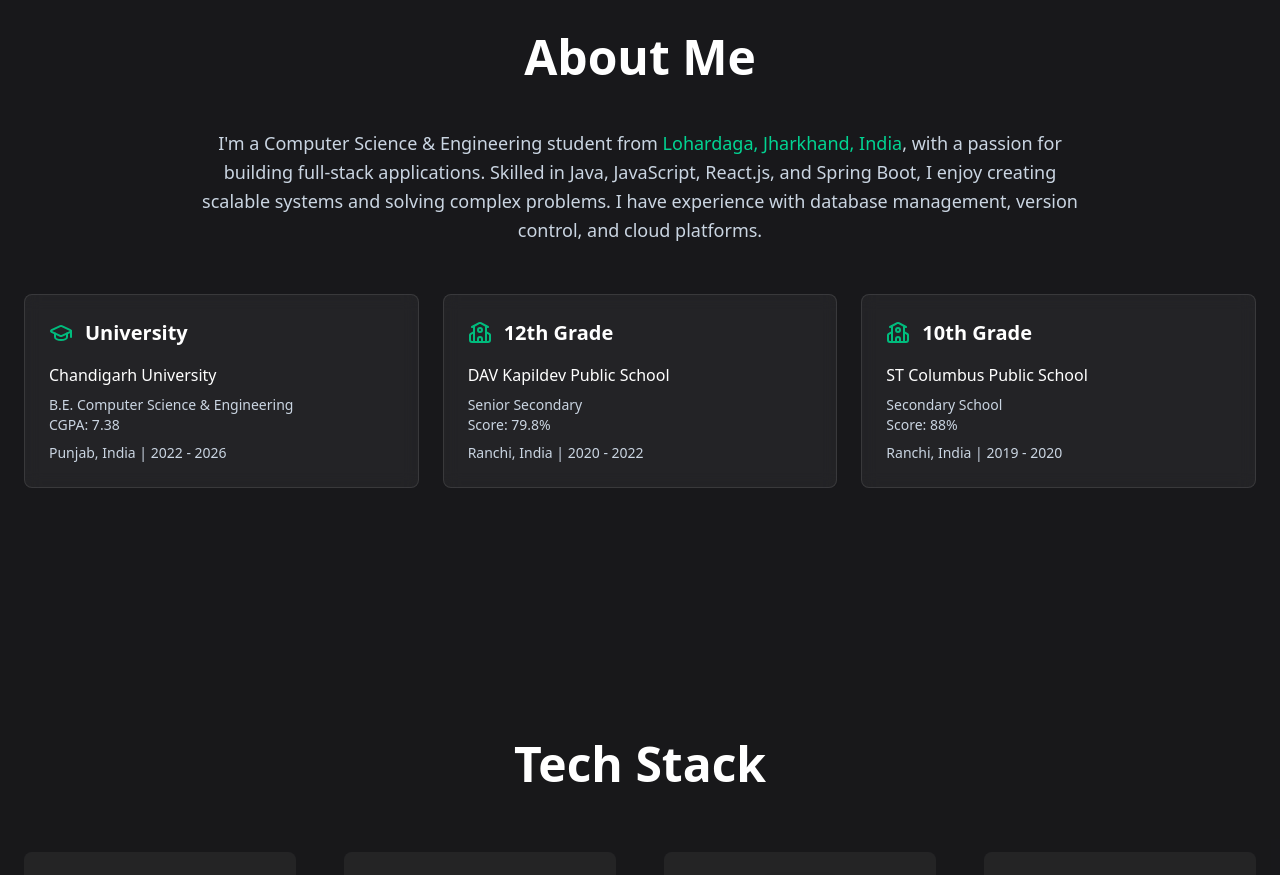
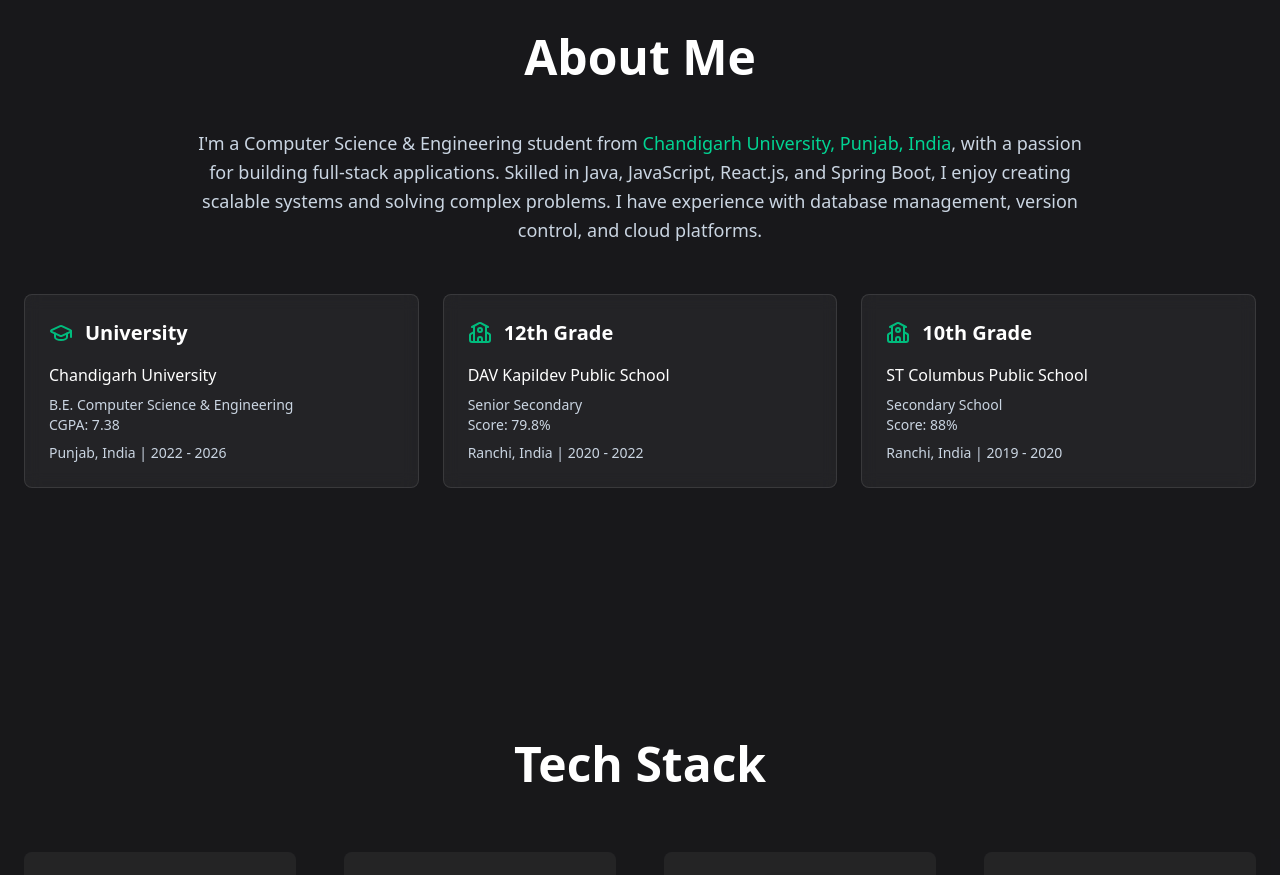
Before and after one commit to JanmjayGit/Portfolio, a React (Vite) app: page / in a window 1280 px wide. Shown: the part 940-1815 px from the top of the page. Built offline with nearby package versions, Linux system fonts and the light colour scheme.

Commit message:
about page fixed

```diff
--- a/src/components/About.jsx
+++ b/src/components/About.jsx
@@ -23,7 +23,7 @@
                     transition={{ delay: 0.2, duration: 0.6 }}
                 >
                     <p className="text-lg text-slate-300 leading-relaxed text-center max-w-4xl mx-auto">
-                        I'm a Computer Science & Engineering student from <span className="text-emerald-400">Lohardaga, Jharkhand, India</span>, with a passion for building full-stack applications.
+                        I'm a Computer Science & Engineering student from <span className="text-emerald-400">Chandigarh University, Punjab, India</span>, with a passion for building full-stack applications.
                         Skilled in Java, JavaScript, React.js, and Spring Boot, I enjoy creating scalable systems and
                         solving complex problems. I have experience with database management, version control, and cloud platforms.
                     </p>
```
